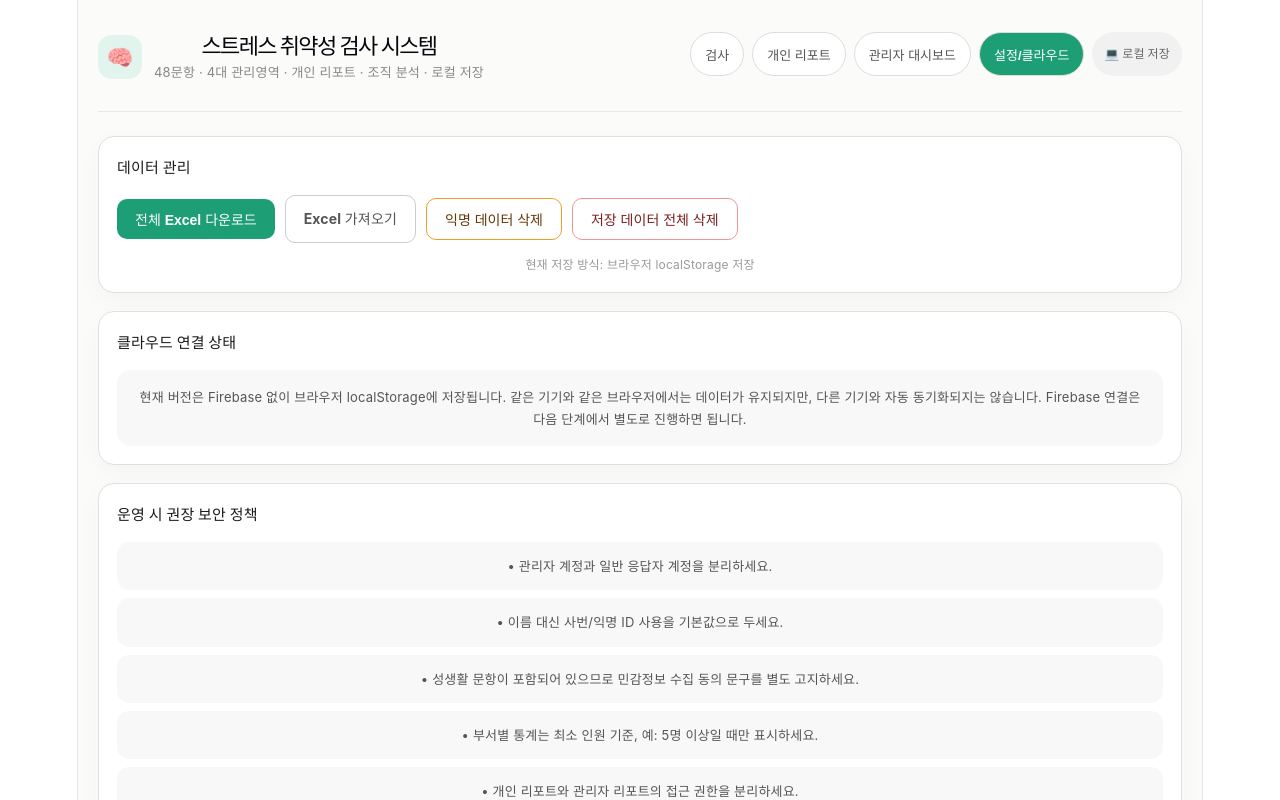
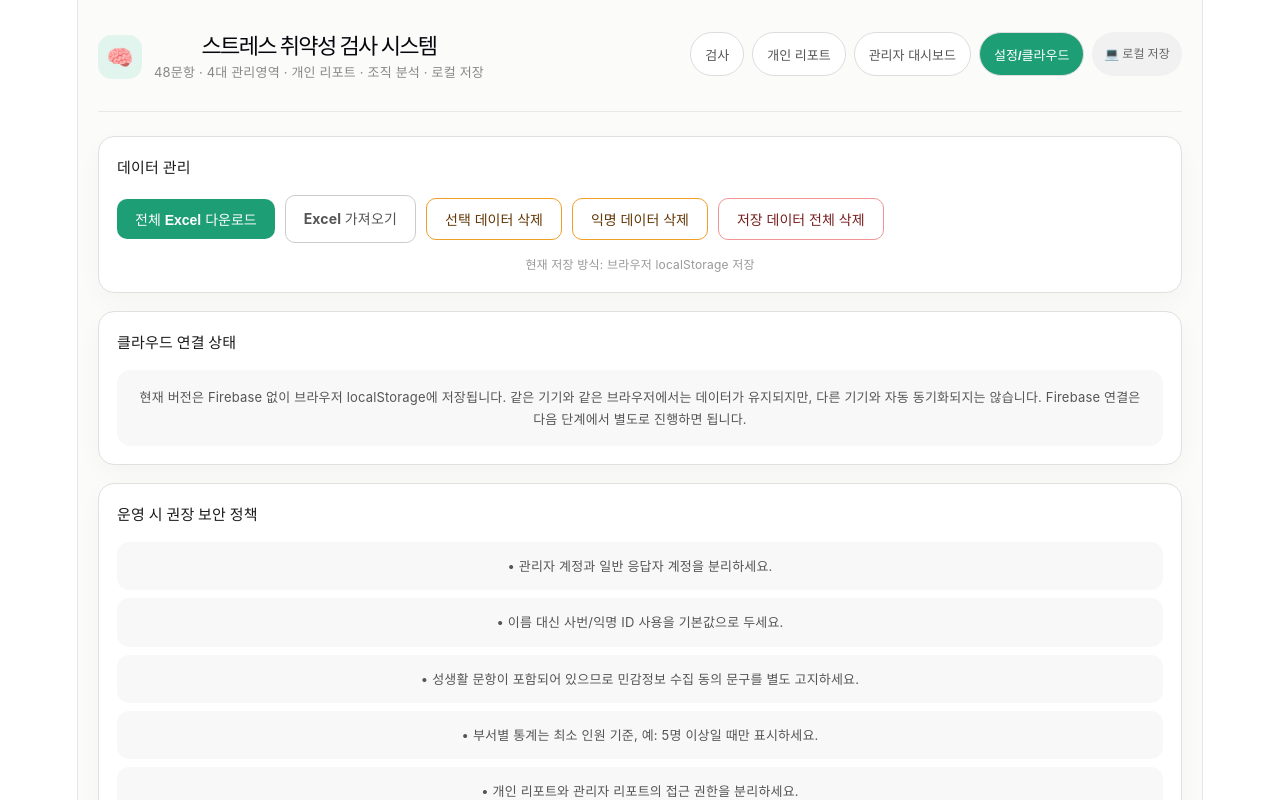
Before and after one commit to worshiperlee/stress-platform, a React (Vite) app: page / in a window 1280 px wide. Both pictures are taken after a click on the button "설정/클라우드". Shown: the top 800 px of the page. Built offline with nearby package versions, Linux system fonts and the light colour scheme.

Commit message:
stress-platform 1.7

```diff
--- a/src/App.tsx
+++ b/src/App.tsx
@@ -909,6 +909,7 @@ export default function App() {
   const [search, setSearch] = useState("");
   const [resetVersion, setResetVersion] = useState(0);
   const [cloudStatus, setCloudStatus] = useState<"local" | "connecting" | "connected" | "error">(db ? "connecting" : "local");
+  const [selectedDeleteIds, setSelectedDeleteIds] = useState<string[]>([]);
 
   useEffect(() => {
     const tag = document.createElement("style");
@@ -1004,6 +1005,7 @@ export default function App() {
         setResults((prev) => prev.filter((r) => r.id !== id));
       }
       if (selectedId === id) setSelectedId("");
+      setSelectedDeleteIds((prev) => prev.filter((itemId) => itemId !== id));
     } catch (error) {
       console.error(error);
       alert("삭제 중 오류가 발생했습니다.");
@@ -1208,11 +1210,47 @@ export default function App() {
       } else {
         setResults((prev) => prev.filter((row) => !isAnonymousResult(row)));
       }
+      setSelectedDeleteIds((prev) => prev.filter((id) => !anonymousRows.some((row) => row.id === id)));
       if (selectedResult && isAnonymousResult(selectedResult)) setSelectedId("");
       alert(`${anonymousRows.length}건의 익명 데이터를 삭제했습니다.`);
     } catch (error) {
       console.error(error);
       alert("익명 데이터 삭제 중 오류가 발생했습니다.");
+    }
+  };
+
+  const toggleDeleteSelection = (id: string) => {
+    setSelectedDeleteIds((prev) => prev.includes(id) ? prev.filter((itemId) => itemId !== id) : [...prev, id]);
+  };
+
+  const selectVisibleResults = () => {
+    setSelectedDeleteIds(results.slice(0, 30).map((row) => row.id));
+  };
+
+  const clearDeleteSelection = () => {
+    setSelectedDeleteIds([]);
+  };
+
+  const deleteSelectedResults = async () => {
+    const validIds = selectedDeleteIds.filter((id) => results.some((row) => row.id === id));
+    if (!validIds.length) {
+      alert("선택된 데이터가 없습니다.");
+      return;
+    }
+    if (!confirm(`선택한 데이터 ${validIds.length}건을 삭제할까요? 이 작업은 되돌릴 수 없습니다.`)) return;
+
+    try {
+      if (db) {
+        await Promise.all(validIds.map((id) => deleteResultFromCloud(id)));
+      } else {
+        setResults((prev) => prev.filter((row) => !validIds.includes(row.id)));
+      }
+      if (selectedResult && validIds.includes(selectedResult.id)) setSelectedId("");
+      setSelectedDeleteIds([]);
+      alert(`${validIds.length}건을 삭제했습니다.`);
+    } catch (error) {
+      console.error(error);
+      alert("선택 데이터 삭제 중 오류가 발생했습니다.");
     }
   };
 
@@ -1514,6 +1552,7 @@ export default function App() {
                   Excel 가져오기
                   <input type="file" accept=".xlsx,.xls" onChange={(e) => importExcel(e.target.files?.[0] || null)} style={{ display: "none" }} />
                 </label>
+                <button onClick={deleteSelectedResults} style={{ ...btnBase, background: selectedDeleteIds.length ? "#FAEEDA" : "#fff", border: "0.5px solid #EF9F27", color: "#633806" }}>선택 데이터 삭제 {selectedDeleteIds.length ? `(${selectedDeleteIds.length})` : ""}</button>
                 <button onClick={deleteAnonymousResults} style={{ ...btnBase, background: "#fff", border: "0.5px solid #EF9F27", color: "#633806" }}>익명 데이터 삭제</button>
                 <button onClick={clearAllStored} style={{ ...btnBase, background: "#fff", border: "0.5px solid #F09595", color: "#791F1F" }}>저장 데이터 전체 삭제</button>
               </div>
@@ -1536,10 +1575,16 @@ export default function App() {
               </div>
             </SectionCard>
 
-            <SectionCard title="저장된 결과 목록" right={<span style={{ fontSize: 12, color: "#999" }}>익명/이름 미입력 {results.filter(isAnonymousResult).length}건</span>}>
+            <SectionCard title="저장된 결과 목록" right={<span style={{ fontSize: 12, color: "#999" }}>익명/이름 미입력 {results.filter(isAnonymousResult).length}건 · 선택 {selectedDeleteIds.length}건</span>}>
+              <div className="no-print" style={{ display: "flex", gap: 8, flexWrap: "wrap", marginBottom: 10 }}>
+                <button onClick={selectVisibleResults} style={{ border: "0.5px solid #ccc", background: "#fff", borderRadius: 8, padding: "7px 10px", fontSize: 12, cursor: "pointer" }}>화면 목록 전체 선택</button>
+                <button onClick={clearDeleteSelection} style={{ border: "0.5px solid #ccc", background: "#fff", borderRadius: 8, padding: "7px 10px", fontSize: 12, cursor: "pointer" }}>선택 해제</button>
+                <button onClick={deleteSelectedResults} style={{ border: "0.5px solid #EF9F27", background: selectedDeleteIds.length ? "#FAEEDA" : "#fff", color: "#633806", borderRadius: 8, padding: "7px 10px", fontSize: 12, fontWeight: 700, cursor: "pointer" }}>선택 삭제</button>
+              </div>
               <div style={{ display: "grid", gap: 8 }}>
                 {results.slice(0, 30).map((r) => (
-                  <div key={r.id} style={{ display: "grid", gridTemplateColumns: "1fr auto auto", gap: 10, alignItems: "center", background: "#f8f8f8", borderRadius: 12, padding: "10px 12px" }}>
+                  <div key={r.id} style={{ display: "grid", gridTemplateColumns: "auto 1fr auto auto", gap: 10, alignItems: "center", background: selectedDeleteIds.includes(r.id) ? "#FAEEDA" : "#f8f8f8", borderRadius: 12, padding: "10px 12px" }}>
+                    <input type="checkbox" checked={selectedDeleteIds.includes(r.id)} onChange={() => toggleDeleteSelection(r.id)} aria-label={`${r.name} 결과 선택`} style={{ width: 18, height: 18 }} />
                     <div>
                       <p style={{ margin: 0, fontWeight: 700, fontSize: 13 }}>{r.name} · {r.dept}</p>
                       <p style={{ margin: "4px 0 0", color: "#888", fontSize: 11 }}>검사일 {r.date} · {r.total}점 · {r.riskLevel}{isAnonymousResult(r) ? " · 익명/이름 미입력" : ""}</p>
```
